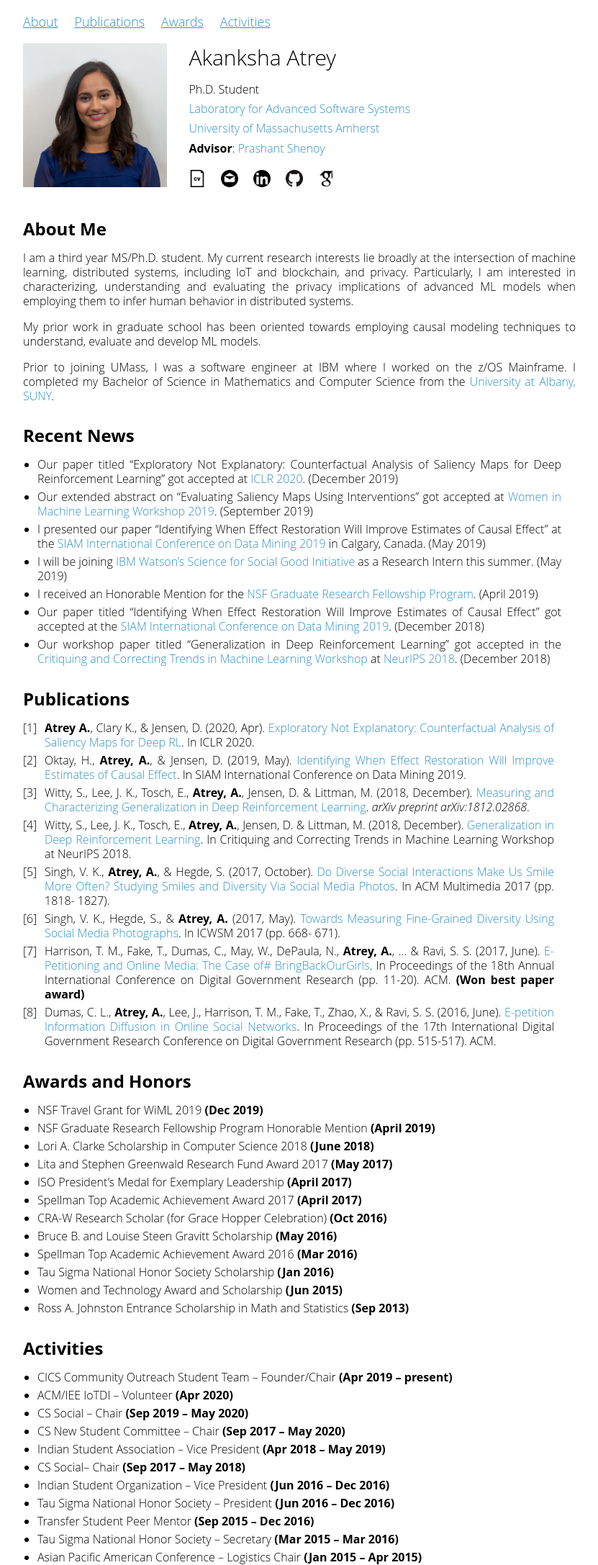
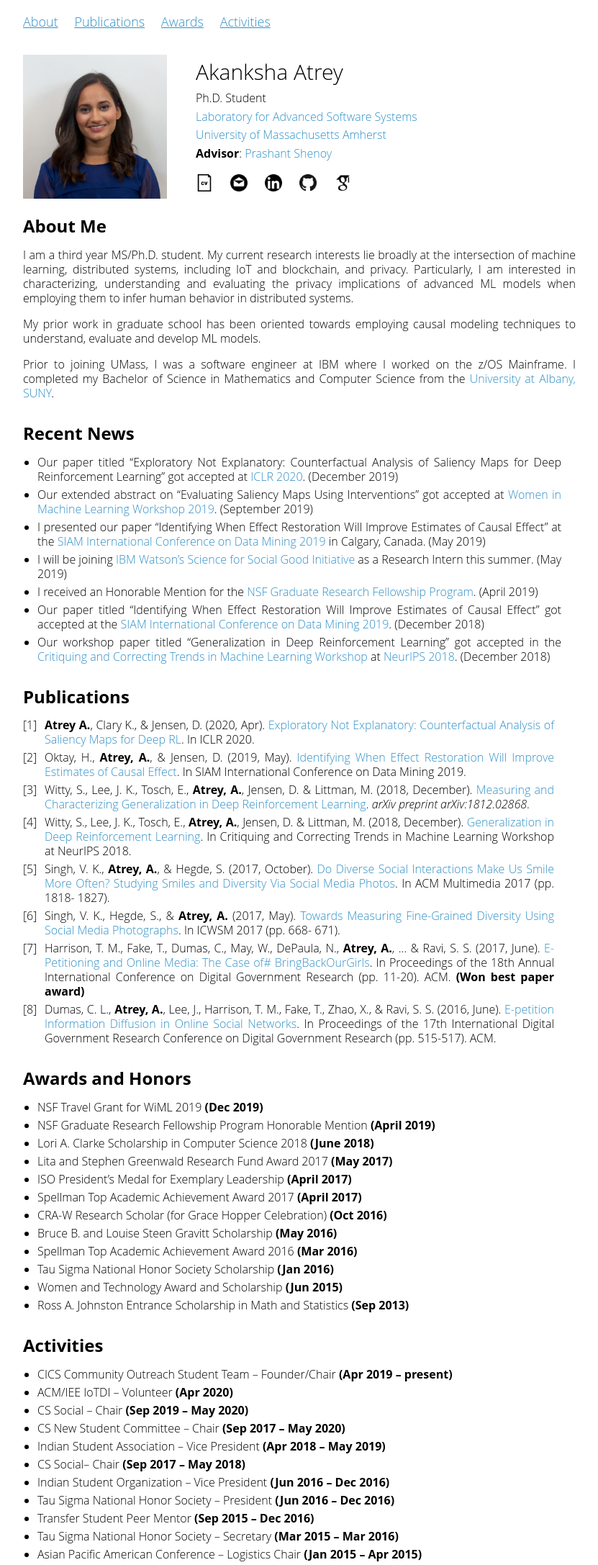
Before and after one commit to akanksha-atrey/akanksha-atrey.github.io, a Jekyll site: the page built from index.md, in a window 1280 px wide. Shown: the whole page at 72% size, without its empty margins (224-1055 px from the left). Built offline with Jekyll 4.4.1, drawn with Linux system fonts in a browser that asks for light colours; our own code applies the rules of GitHub Pages for plain Markdown files.

Commit message:
making profile image and bio to adjust to different screen sizes

```diff
--- a/_layouts/default.html
+++ b/_layouts/default.html
@@ -16,6 +16,7 @@
     <link rel="stylesheet" href="{{ '/css/main.css' | relative_url}}">
     <style> a { text-decoration: none; } </style>
 </head>
+
 <body>
     <div class="wrapper">
         <div class="navbar container">
@@ -26,27 +27,24 @@
             </ul>
         </div>
         <div class="bio" style="width: 100%;">
-            <div style="width: 30%; height: 100%; float: left;">
-                <img src="akanksha.png" width="200" height="auto">
-            </div>
-            <div style="width: 70%; height: 100%; float: left;">
-                <a id="author-name" class="alignable pull-left" style="margin-top: 10px;">{{ site.title }}</a>
-                <p style="line-height:1.7";> Ph.D. Student <br>
+            <p style="line-height:1.6;">
+                <img style="float: left; padding-right: 40px;" src="akanksha.png" width="200" height="auto">
+                <a id="author-name" class="alignable pull-left">{{ site.title }}</a><br>
+                Ph.D. Student <br>
                 <a href="http://lass.cs.umass.edu/">Laboratory for Advanced Software Systems</a><br>
                 <a href="https://www.umass.edu/">University of Massachusetts Amherst</a><br>
                 <b>Advisor</b>: <a href="https://people.cs.umass.edu/~shenoy/">Prashant Shenoy</a>
+            </p>
             <div class="icon">
-                        <a href="CV.pdf" target="_blank"><img alt="" src="cv_logo.png" height=24/> </a>&nbsp; &nbsp;&nbsp;
+                <a href="CV.pdf" target="_blank"><img alt="" src="cv_logo.png" height=24/> </a>
                 <!--Email icon-->
-                        <a href="mailto:aatrey@cs.umass.edu" target="_blank"><img alt="" src="email_logo.png" height=24/> </a>&nbsp; &nbsp;&nbsp;
+                <a href="mailto:aatrey@cs.umass.edu" target="_blank"><img alt="" src="email_logo.png" height=24/> </a>
                 <!--LinkedIn icon-->
-                        <a href="https://www.linkedin.com/in/akankshaatrey/" target="_blank"><img alt="" src="linkedin_logo.png" height=24/> </a>&nbsp; &nbsp;&nbsp;
+                <a href="https://www.linkedin.com/in/akankshaatrey/" target="_blank"><img alt="" src="linkedin_logo.png" height=24/> </a>
                 <!--Github icon-->
-                        <a href="https://github.com/akanksha-atrey" target="_blank"><img alt="" src="github_logo.png" height=24/> </a>&nbsp; &nbsp;&nbsp;
+                <a href="https://github.com/akanksha-atrey" target="_blank"><img alt="" src="github_logo.png" height=24/> </a>
                 <!--Google Scholar icon-->
-                        <a href="https://scholar.google.com/citations?user=Jf_jES4AAAAJ&hl=en&oi=ao" target="_blank"><img alt="" src="gscholar_logo.png" height="24" width="24"/> </a>&nbsp; &nbsp;&nbsp;
-                    </div>
-                </p>
+                <a href="https://scholar.google.com/citations?user=Jf_jES4AAAAJ&hl=en&oi=ao" target="_blank"><img alt="" src="gscholar_logo.png" height="24" width="24"/> </a>
             </div>
         </div>
 
--- a/_sass/_style.scss
+++ b/_sass/_style.scss
@@ -34,19 +34,11 @@ hr {
     height: 0;
 }
 
-.icon a {
-    display: inline-block;
-}
-.icon a:hover {
-    background-color: #3090C7;
-}
-
 /*
  * Bio
  */
 #author-name {
     font-size: 30px;
-    margin-top: 10px;
     color: black;
     display: inline-block;
 }
@@ -54,6 +46,13 @@ hr {
     max-width: 60%;
     margin: auto;
     max-heigh: auto;
+}
+.icon a {
+    display: inline-block;
+    padding-right: 20px;
+}
+.icon a:hover {
+    background-color: #3090C7;
 }
 
 /*
```
Lines whose indentation alone changed are shown as unchanged.
